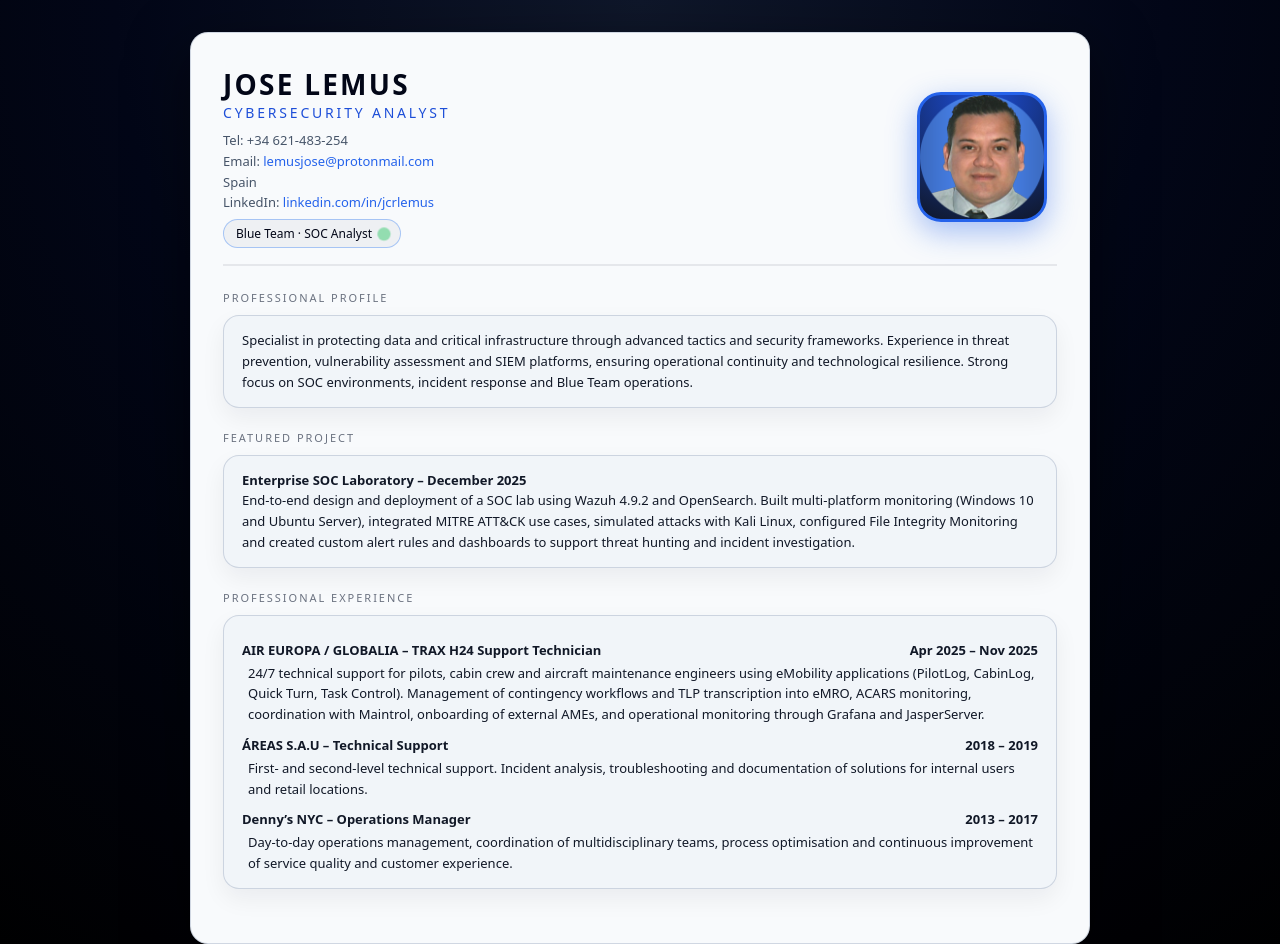
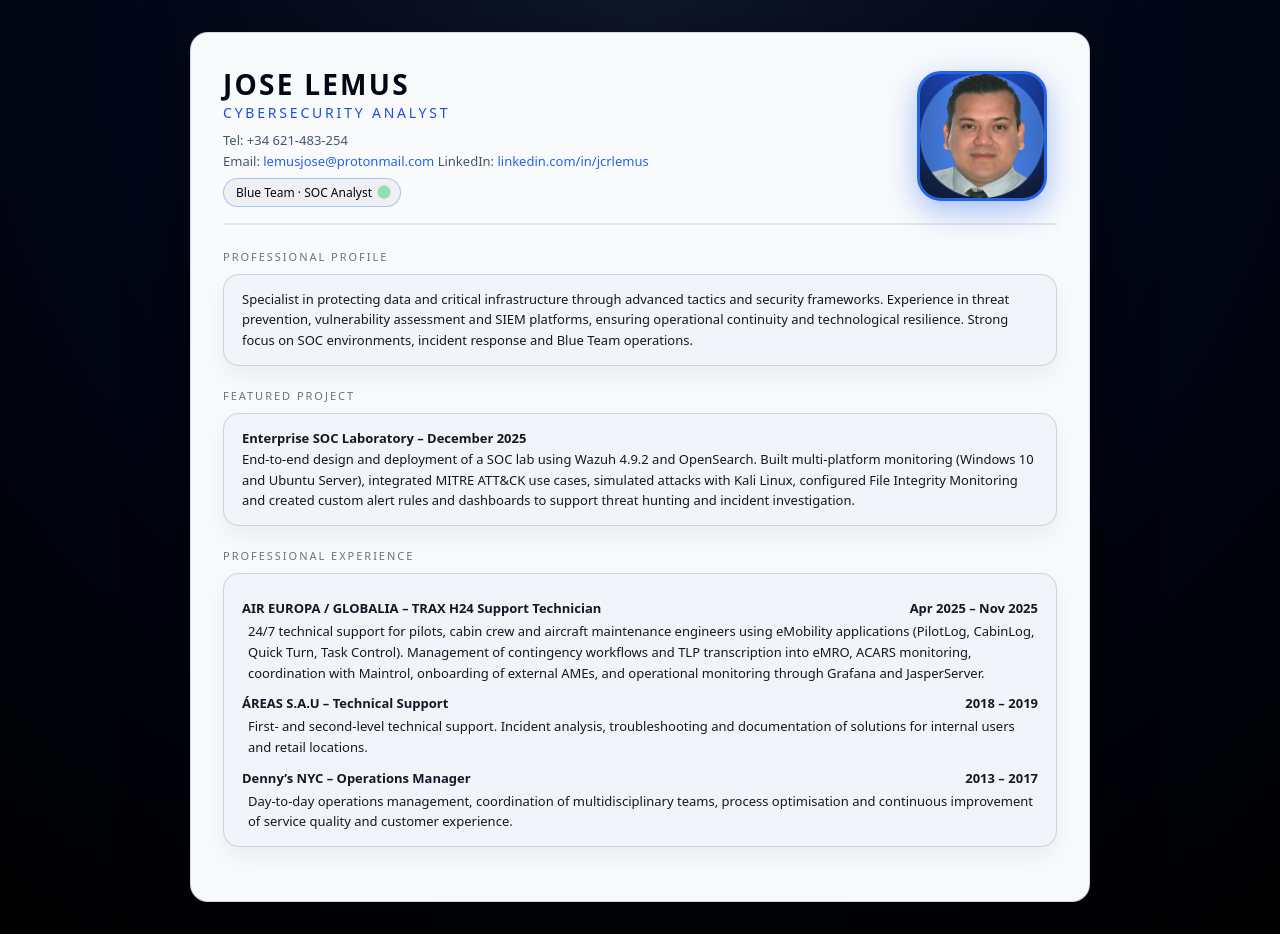
Before and after one commit to MisterLemus/MisterLemus, a plain HTML site: page cv-en.html in a window 1280 px wide. Drawn offline with Linux system fonts and the light colour scheme.

Commit message:
Update cv-en.html

```diff
--- a/cv-en.html
+++ b/cv-en.html
@@ -179,8 +179,7 @@
 
         <div class="contact">
           Tel: +34 621-483-254<br>
-          Email: <a href="mailto:lemusjose@protonmail.com">lemusjose@protonmail.com</a><br>
-          Spain<br>
+          Email: <a href="mailto:lemusjose@protonmail.com">lemusjose@protonmail.com</a>
           LinkedIn:
           <a href="https://www.linkedin.com/in/jcrlemus" target="_blank" rel="noopener noreferrer">
             linkedin.com/in/jcrlemus
```
